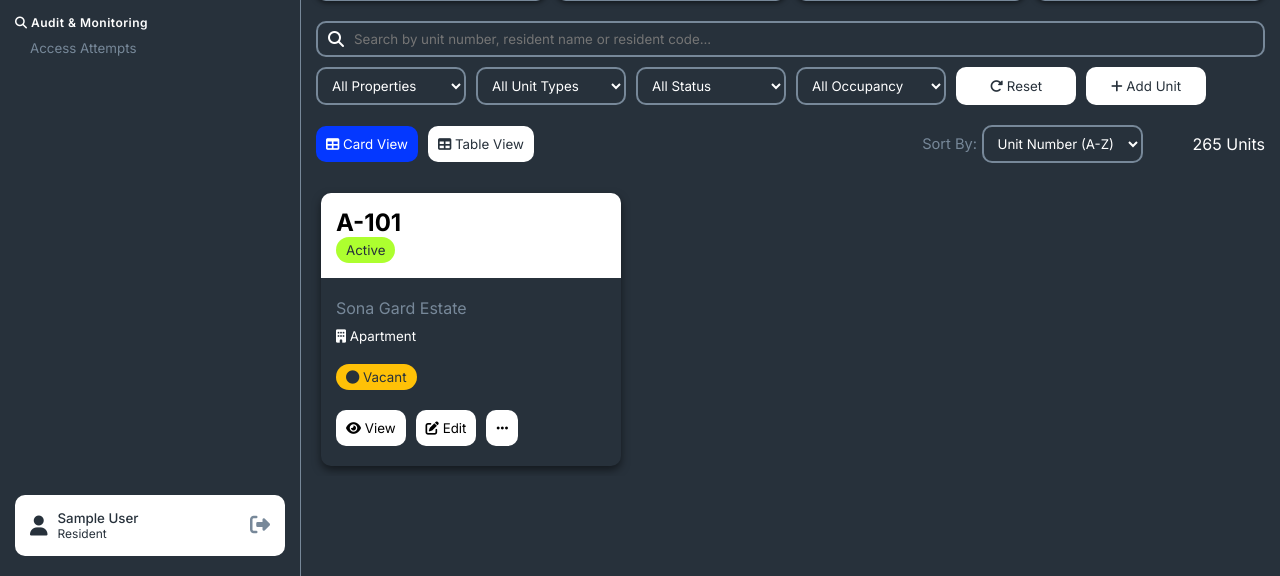
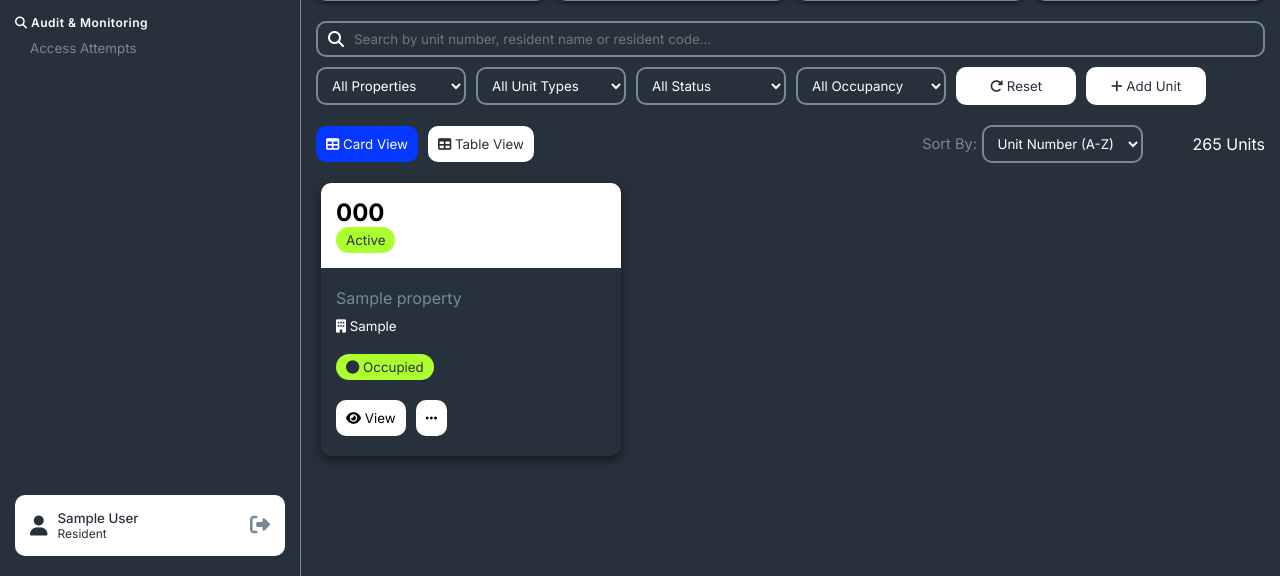
Before and after one commit to oriah-studios-TSF/Sona.Guard, a Flask app: template backend/app/templates/units/index.html in a window 1280 px wide. Shown: the part 224-800 px from the top of the page. Run offline with Flask 3, Linux system fonts and the light colour scheme; a user stored in the database is signed in; tables that the repository leaves empty hold one stand-in row (values such as "Sample post"); the template is opened without the code that fills it: values that come from a table or form of the project are taken from there, most other values are stand-ins (such as "Sample title", 1, 10 or a date in 2020); some libraries are stand-ins or nearby versions.

Commit message:
Implement unit statistics and dynamic unit listing template

```diff
--- a/backend/app/routes/units.py
+++ b/backend/app/routes/units.py
@@ -8,7 +8,7 @@ units_bp = Blueprint('units', __name__, url_prefix='/units')
 
 # Endpoint: GET /units
 # Displays the unit management page for viewing and managing residential units.
-@units_bp.route('/units/')
+@units_bp.route('/')
 @role_required('system_owner', 'estate_admin', 'security_supervisor')
 def index():
 
--- a/backend/app/static/css/units.css
+++ b/backend/app/static/css/units.css
@@ -180,7 +180,6 @@
     display: flex;
     flex-wrap: wrap;
     gap: 20px;
-    margin-top: 10px;
     margin-left: 10px;
     margin-right: 10px;
     overflow-y: auto;
@@ -260,7 +259,7 @@
     color: white;
 }
 
-.unit-status {
+.unit-status.active {
     font-size: 10pt;
     color: #27313b;
     background-color: greenyellow;
@@ -269,7 +268,16 @@
     width: fit-content;
 }
 
-.occupation-status {
+.unit-status.inactive {
+    font-size: 10pt;
+    color: #27313b;
+    background-color: red;
+    padding: 5px 10px;
+    border-radius: 50px;
+    width: fit-content;
+}
+
+.occupation-status.vacant {
     font-size: 10pt;
     color: #27313b;
     background-color: #ffc107;
@@ -278,3 +286,13 @@
     width: fit-content;
     margin-top: 10px;
 }
+
+.occupation-status.occupied {
+    font-size: 10pt;
+    color: #27313b;
+    background-color: greenyellow;
+    padding: 5px 10px;
+    border-radius: 50px;
+    width: fit-content;
+    margin-top: 10px;
+}
--- a/backend/app/templates/units/index.html
+++ b/backend/app/templates/units/index.html
@@ -78,22 +78,30 @@
 
     <section class="section card-view">
         <div class="units-cards-row">
+            {% for unit in units %}
                 <div class="unit-card">
                     <div class="unit-card-header">
-                    <h1>A-101</h1>
-                    <p class="unit-status"> Active</p>
+                        <h1>{{ unit.unit_number }}</h1>
+                        <p class="unit-status {{ 'active' if unit.is_active else 'inactive' }}"> {{ 'Active' if unit.is_active else 'Inactive' }}</p>
                     </div>
                     <div class="unit-card-info">
-                    <p class="unit-estate"> Sona Gard Estate</p>
-                    <p class="unit-type"><i class="fas fa-building"></i> Apartment</p>
-                    <p class="occupation-status"><i class="fas fa-circle"></i> Vacant</p>
+                        <p class="unit-estate">{{ unit.property.name }}</p>
+                        <p class="unit-type"><i class="fas fa-building"></i> {{ unit.unit_type|replace('_', ' ')|title }}</p>
+                        <p class="occupation-status {{ 'occupied' if unit.residents|selectattr('is_active')|list else 'vacant' }}"><i class="fas fa-circle"></i> {{ 'Occupied' if unit.residents|selectattr('is_active')|list else 'Vacant' }}</p>
                     </div>
                     <div class="unit-card-buttons">
                         <button type="" class="view-button"><i class="fas fa-eye"></i> View</button>
+                        {% if current_user.role in ['system_owner', 'estate_admin'] %}
                             <button class="edit-button"><i class="fas fa-edit"></i> Edit</button>
+                        {% endif %}
                         <button class="more"><i class="fas fa-ellipsis-h"></i></button>
                     </div>
                 </div>
+            {% else %}
+                <div class="no-units">
+                    <p>No resedential units found for this property.</p>
+                </div>
+            {% endfor %}
         </div>
     </section>
     {% endblock %}
```
Also changed, not shown: backend/app/services/units.py (+35 -1 lines). Lines whose indentation alone changed are shown as unchanged.
